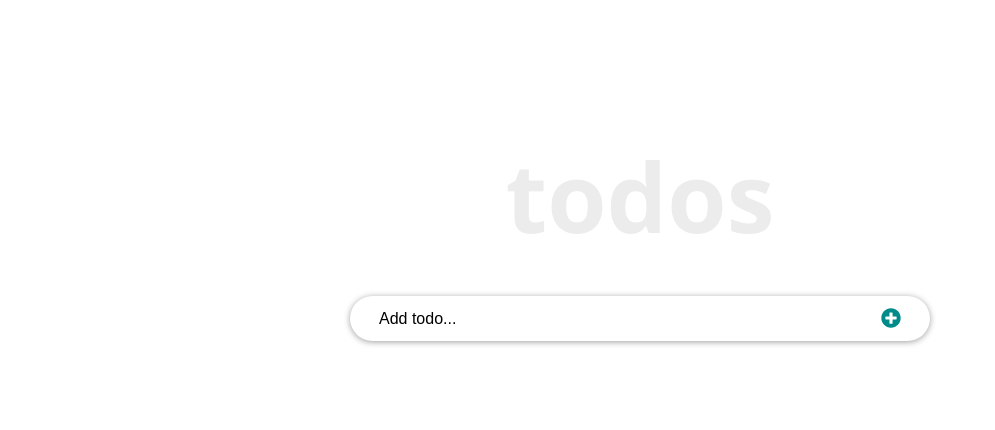
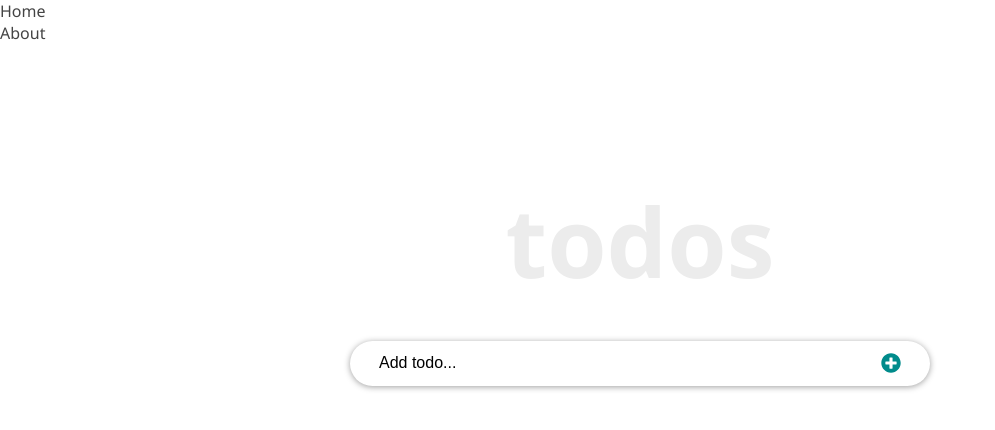
Before and after one commit to TimmyChan99/To-Do_List_React, a React (Create React App) app: page / in a window 1280 px wide. Shown: the top 430 px of the page, without its empty margins (0-995 px from the left). Built offline with nearby package versions, Linux system fonts and the light colour scheme.

Commit message:
Add navbar component

```diff
--- a/src/App.js
+++ b/src/App.js
@@ -3,7 +3,9 @@ import TodoContainer from './components/TodoContainer';
 
 function App() {
   return (
+
     <TodoContainer />
+
   );
 }
 
--- a/src/components/Navbar.js
+++ b/src/components/Navbar.js
@@ -0,0 +1,24 @@
+import React from 'react';
+
+const Navbar = () => {
+  const links = [
+    {
+      id: 1,
+      path: '/',
+      text: 'Home',
+    },
+    {
+      id: 2,
+      path: '/about',
+      text: 'About',
+    },
+  ];
+  return (
+    <nav className="navBar">
+      <ul>
+        {links.map((link) => <li key={link.id}>{link.text}</li>)}
+      </ul>
+    </nav>
+  );
+};
+export default Navbar;
--- a/src/components/TodoContainer.js
+++ b/src/components/TodoContainer.js
@@ -1,9 +1,14 @@
 import React, { useState, useEffect } from 'react';
 import { v4 as uuidv4 } from 'uuid';
-import { Route, Switch } from 'react-router-dom';
+import {
+  BrowserRouter, Route, Routes,
+} from 'react-router-dom';
 import Header from './Header';
 import InputTodo from './InputTodo';
 import TodosList from './TodosList';
+import About from '../pages/About';
+import NotMatch from '../pages/NotMatch';
+import Navbar from './Navbar';
 
 const TodoContainer = () => {
   function getInitialTodos() {
@@ -61,7 +66,13 @@ const TodoContainer = () => {
   };
 
   return (
-    <Route exact path="/">
+    <BrowserRouter>
+      <Navbar />
+      <Routes>
+        <Route
+          exact
+          path="/"
+          element={(
             <div className="container">
               <div className="inner">
                 <Header />
@@ -74,7 +85,14 @@ const TodoContainer = () => {
                 />
               </div>
             </div>
-    </Route>
+        )}
+        />
+        <Route path="/about" element={<About />} />
+        <Route path="*" element={<NotMatch />} />
+      </Routes>
+
+    </BrowserRouter>
+
   );
 };
 
--- a/src/index.js
+++ b/src/index.js
@@ -1,13 +1,12 @@
 import React from 'react';
 import ReactDOM from 'react-dom';
-import { BrowserRouter as Router } from 'react-router-dom';
 import App from './App';
 
 ReactDOM.render(
   <React.StrictMode>
-    <Router>
-      <App />
-    </Router>
+
+    <App />
+
   </React.StrictMode>,
   document.getElementById('root'),
 );
--- /dev/null
+++ b/src/pages/About.js
@@ -0,0 +1,4 @@
+import React from 'react';
+
+const About = () => <div>hello from about page</div>;
+export default About;
--- /dev/null
+++ b/src/pages/NotMatch.js
@@ -0,0 +1,8 @@
+import React from 'react';
+
+const NotMatch = () => (
+  <div>
+    <h3>No match for this page</h3>
+  </div>
+);
+export default NotMatch;
```
Lines whose indentation alone changed are shown as unchanged.
